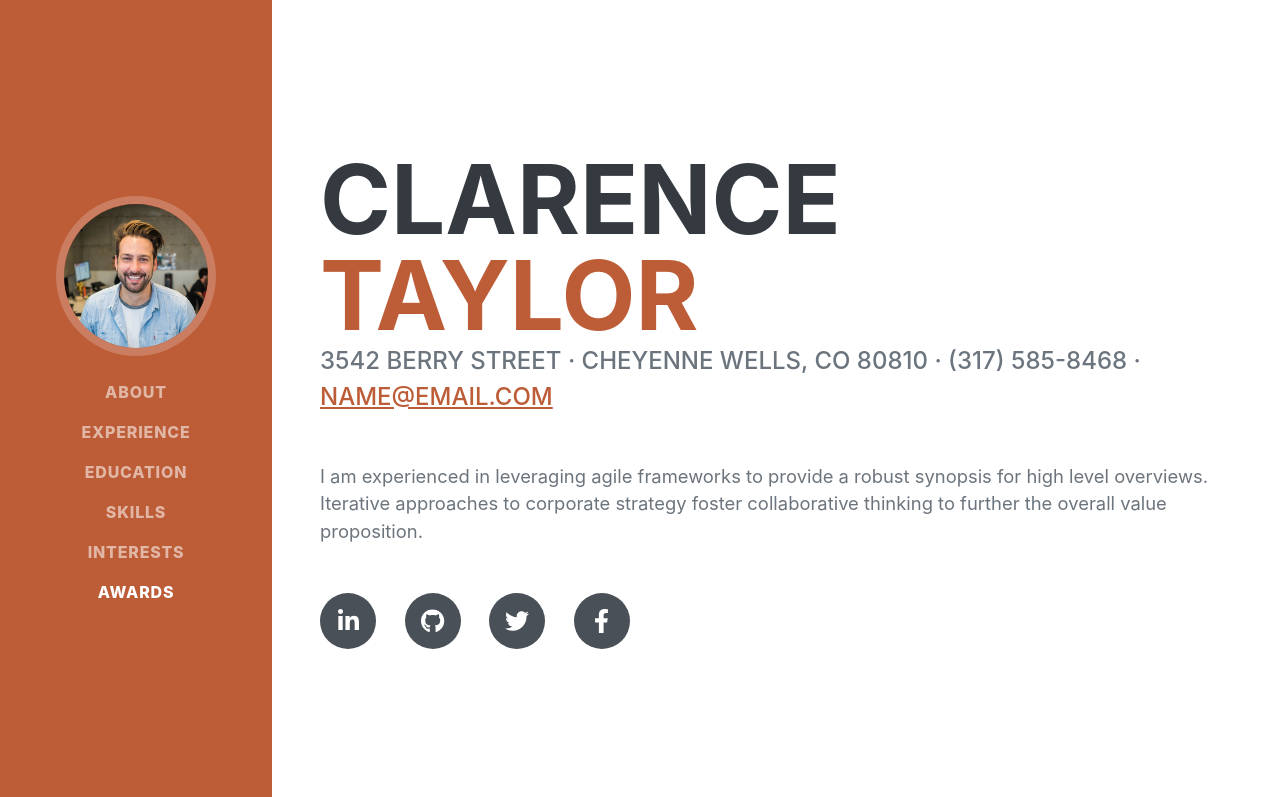
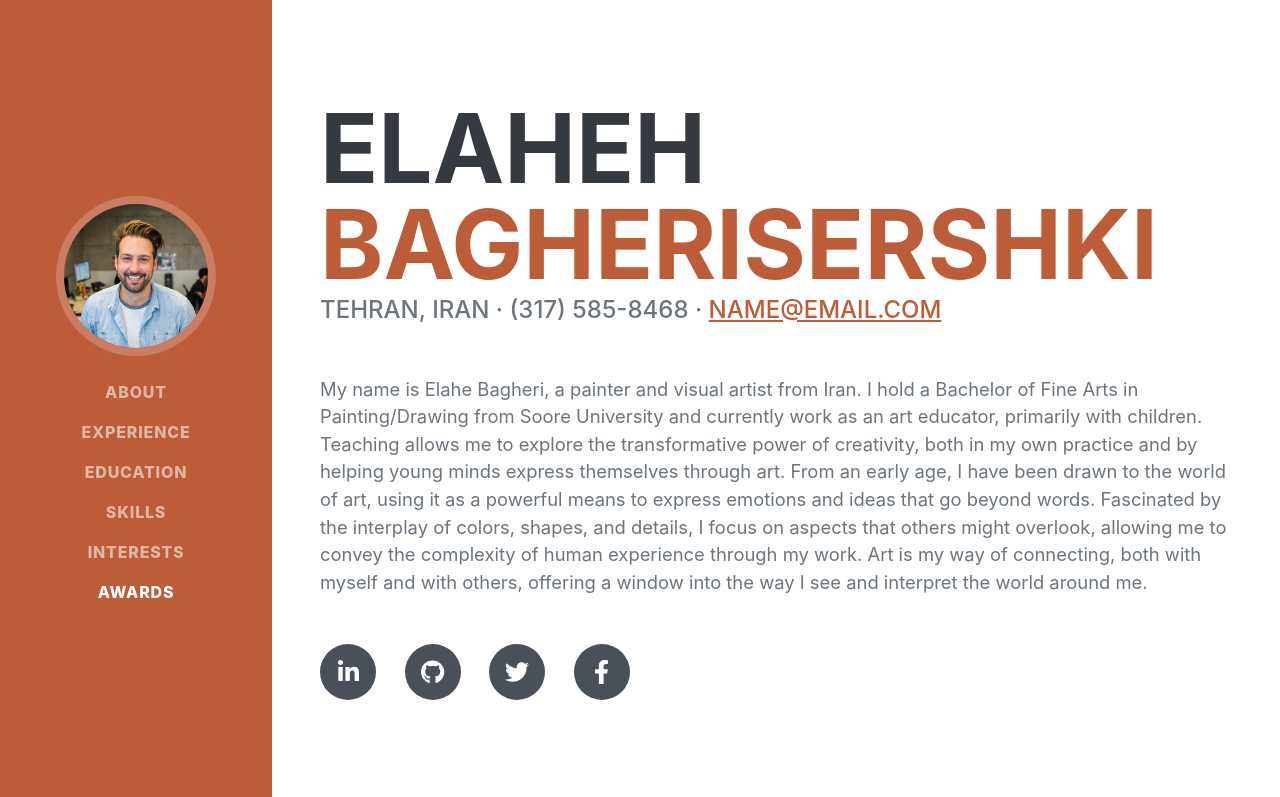
Before and after one commit to elahebagherisr/elahebagherisr.github.io, a website: page index.html in a window 1280 px wide. Shown: the top 797 px of the page. Drawn offline with nearby package versions, Linux system fonts and the light colour scheme; files that its build step writes are made by us from their sources; a web font is replaced by a local one.

Commit message:
Add files via upload

```diff
--- a/index.html
+++ b/index.html
@@ -13,14 +13,14 @@
         <link href="https://fonts.googleapis.com/css?family=Saira+Extra+Condensed:500,700" rel="stylesheet" type="text/css" />
         <link href="https://fonts.googleapis.com/css?family=Muli:400,400i,800,800i" rel="stylesheet" type="text/css" />
         <!-- Core theme CSS (includes Bootstrap)-->
-        <link href="css/styles.css" rel="stylesheet" />
+        <link href="dist/css/styles.css" rel="stylesheet" />
     </head>
     <body id="page-top">
         <!-- Navigation-->
         <nav class="navbar navbar-expand-lg navbar-dark bg-primary fixed-top" id="sideNav">
             <a class="navbar-brand js-scroll-trigger" href="#page-top">
                 <span class="d-block d-lg-none">Clarence Taylor</span>
-                <span class="d-none d-lg-block"><img class="img-fluid img-profile rounded-circle mx-auto mb-2" src="assets/img/profile.jpg" alt="..." /></span>
+                <span class="d-none d-lg-block"><img class="img-fluid img-profile rounded-circle mx-auto mb-2" src="dist/assets/img/profile.jpg" alt="..." /></span>
             </a>
             <button class="navbar-toggler" type="button" data-bs-toggle="collapse" data-bs-target="#navbarResponsive" aria-controls="navbarResponsive" aria-expanded="false" aria-label="Toggle navigation"><span class="navbar-toggler-icon"></span></button>
             <div class="collapse navbar-collapse" id="navbarResponsive">
@@ -40,14 +40,16 @@
             <section class="resume-section" id="about">
                 <div class="resume-section-content">
                     <h1 class="mb-0">
-                        Clarence
-                        <span class="text-primary">Taylor</span>
+                        Elaheh
+                        <span class="text-primary">Bagherisershki</span>
                     </h1>
                     <div class="subheading mb-5">
-                        3542 Berry Street · Cheyenne Wells, CO 80810 · (317) 585-8468 ·
+                        Tehran, Iran · (317) 585-8468 ·
                         <a href="mailto:name@email.com">name@email.com</a>
                     </div>
-                    <p class="lead mb-5">I am experienced in leveraging agile frameworks to provide a robust synopsis for high level overviews. Iterative approaches to corporate strategy foster collaborative thinking to further the overall value proposition.</p>
+                    <p class="lead mb-5">My name is Elahe Bagheri, a painter and visual artist from Iran. I hold a Bachelor of Fine Arts in Painting/Drawing from Soore University and currently work as an art educator, primarily with children. Teaching allows me to explore the transformative power of creativity, both in my own practice and by helping young minds express themselves through art.
+From an early age, I have been drawn to the world of art, using it as a powerful means to express emotions and ideas that go beyond words. Fascinated by the interplay of colors, shapes, and details, I focus on aspects that others might overlook, allowing me to convey the complexity of human experience through my work. Art is my way of connecting, both with myself and with others, offering a window into the way I see and interpret the world around me.
+</p>
                     <div class="social-icons">
                         <a class="social-icon" href="#!"><i class="fab fa-linkedin-in"></i></a>
                         <a class="social-icon" href="#!"><i class="fab fa-github"></i></a>
```
